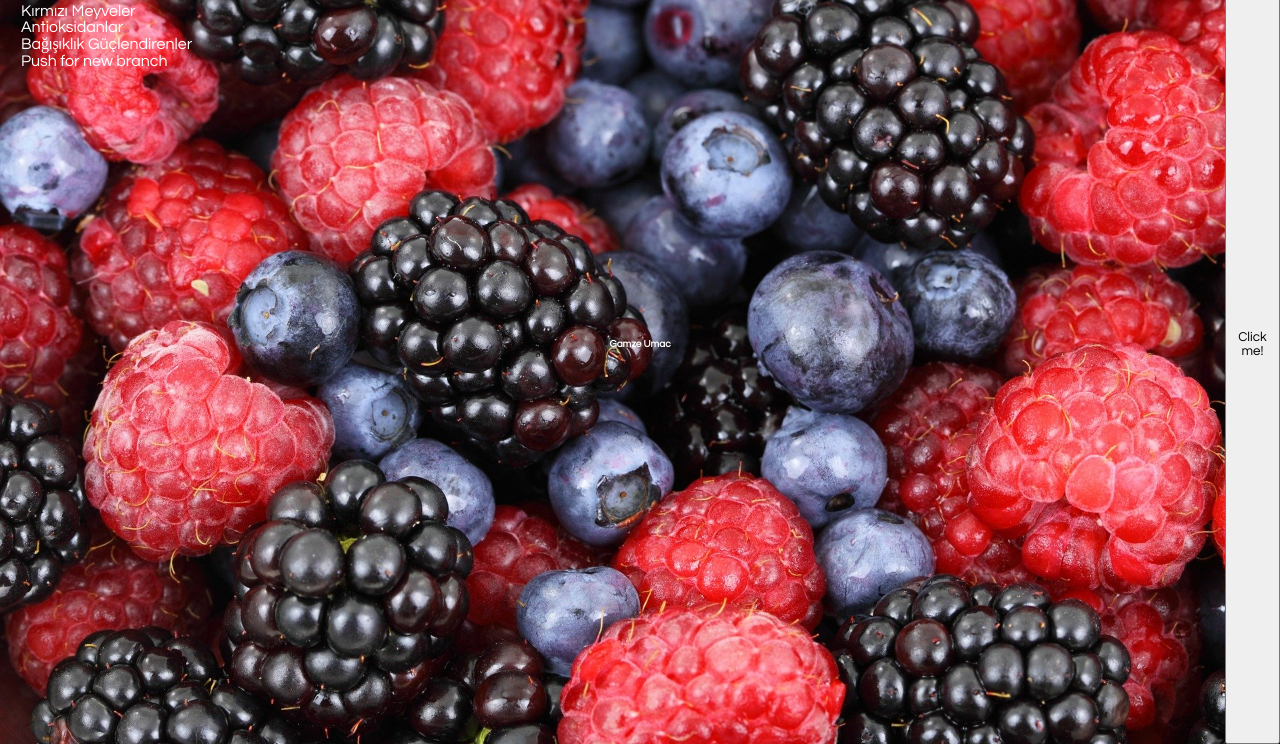
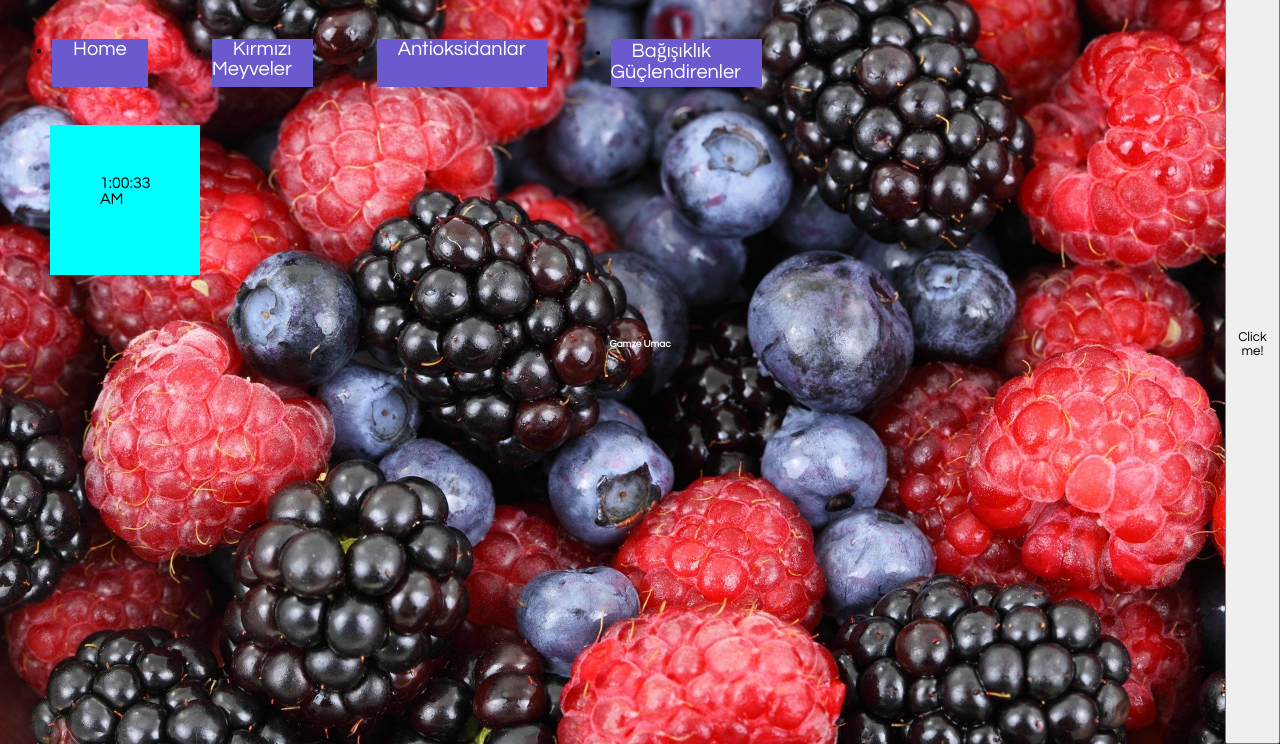
Before and after one commit to gamzeumac/Fruitspage, a plain HTML site: page index.html in a window 1280 px wide. Shown: the part 56-800 px from the top of the page. Drawn offline with Linux system fonts and the light colour scheme.

Commit message:
new style

```diff
--- a/index.html
+++ b/index.html
@@ -13,14 +13,14 @@
            <img src="./img/logo.jpeg" alt="">
 
 
-            <ul>
+            <ul class=>
                 <li><a href="#">Home</a></li>
                 <li><a href="#">Kırmızı Meyveler</a></li>
                 <li><a href="#">Antioksidanlar</a></li>
                 <li><a href="#">Bağışıklık Güçlendirenler</a></li>
-                <li><a href="#">Push for new branch</a></li>
+
             </ul>
-
+            <div class='dateClass'></div>
         </div>
         <div class="title">
             <h1>Gamze Umac</h1>
@@ -29,4 +29,5 @@
         <button type="button">Click me!</button>
           </header>
 
+          <script src="js.js"></script>
 </body>
--- /dev/null
+++ b/js.js
@@ -0,0 +1,6 @@
+var a = new Date();
+
+var x = document.querySelector('.dateClass')
+console.log(x)
+
+x.innerHTML = a.toLocaleTimeString()
--- a/style.css
+++ b/style.css
@@ -46,3 +46,36 @@ height: 40px;
     color: #fff;
     font-size: 10px;
     }
+
+ ul li a{
+        position:relative;
+        font-size: 20px;
+        text-align: center;
+  }
+
+ul {
+    display: flex;
+    background-color: transparent;
+    margin: 10px;
+    padding: 10px;
+    height: 3rem;
+    width: 3rem;
+}
+
+li {
+    width: auto;
+    height:3rem;
+    background-color: slateblue;
+    margin: 2rem;
+}
+.dateClass {
+    width: 50px;
+    height: 50px;
+    display: inline-flex;
+    background-color: aqua;
+    margin: 50px;
+    padding: 50px;
+
+
+
+}
```
